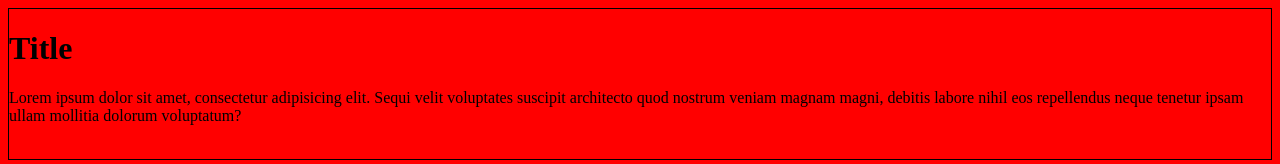
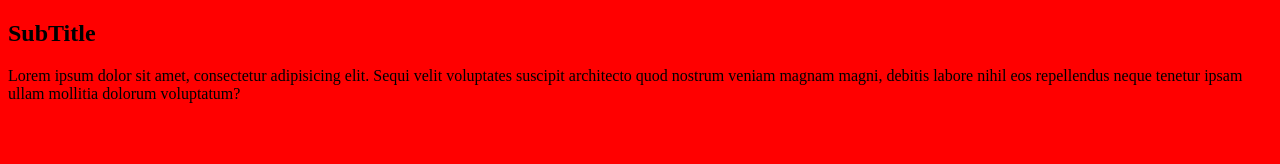
Before and after one commit to crisanlucid/git_example_1, a plain HTML site: page index.html in a window 1280 px wide. Drawn offline with Linux system fonts and the light colour scheme.

```diff
--- a/index.html
+++ b/index.html
@@ -8,9 +8,9 @@
     <title>Index Page</title>
 </head>
 <body>
-    <div class="wrapper">
+    <div class="container">
         <div>
-            <h1>Title</h1>
+            <h2>SubTitle</h2>
             <p>Lorem ipsum dolor sit amet, consectetur adipisicing elit. Sequi velit voluptates suscipit architecto quod nostrum veniam magnam magni, debitis labore nihil eos repellendus neque tenetur ipsam ullam mollitia dolorum voluptatum?</p>
             <img src="" />
         </div>
```
